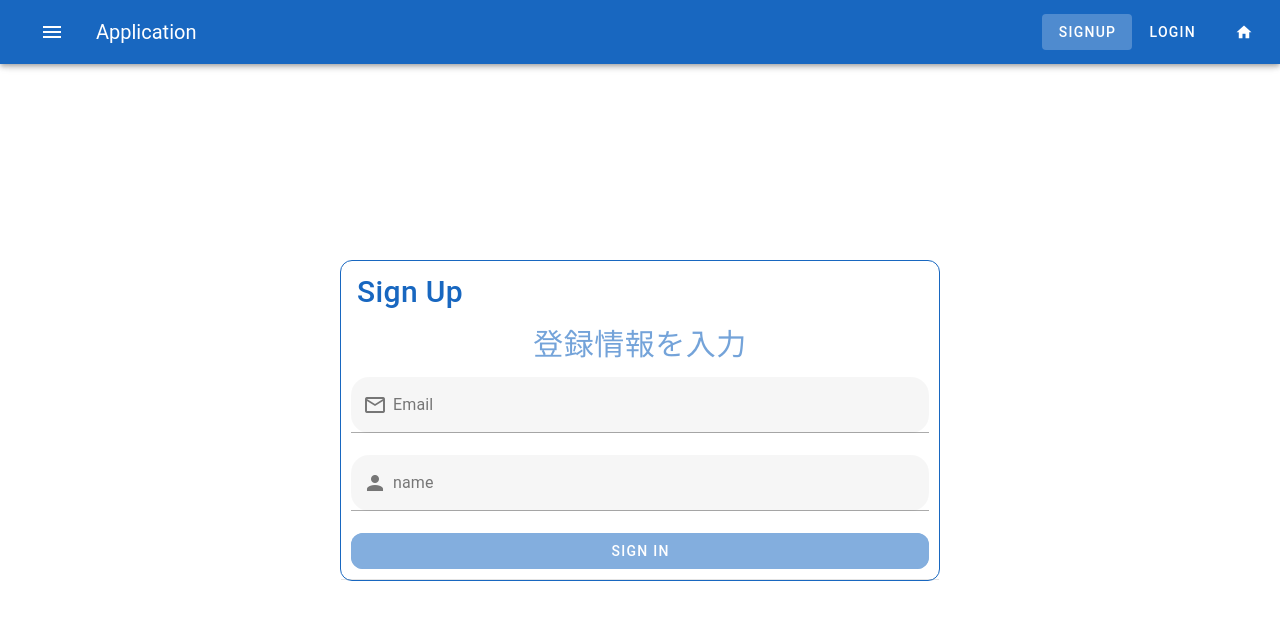
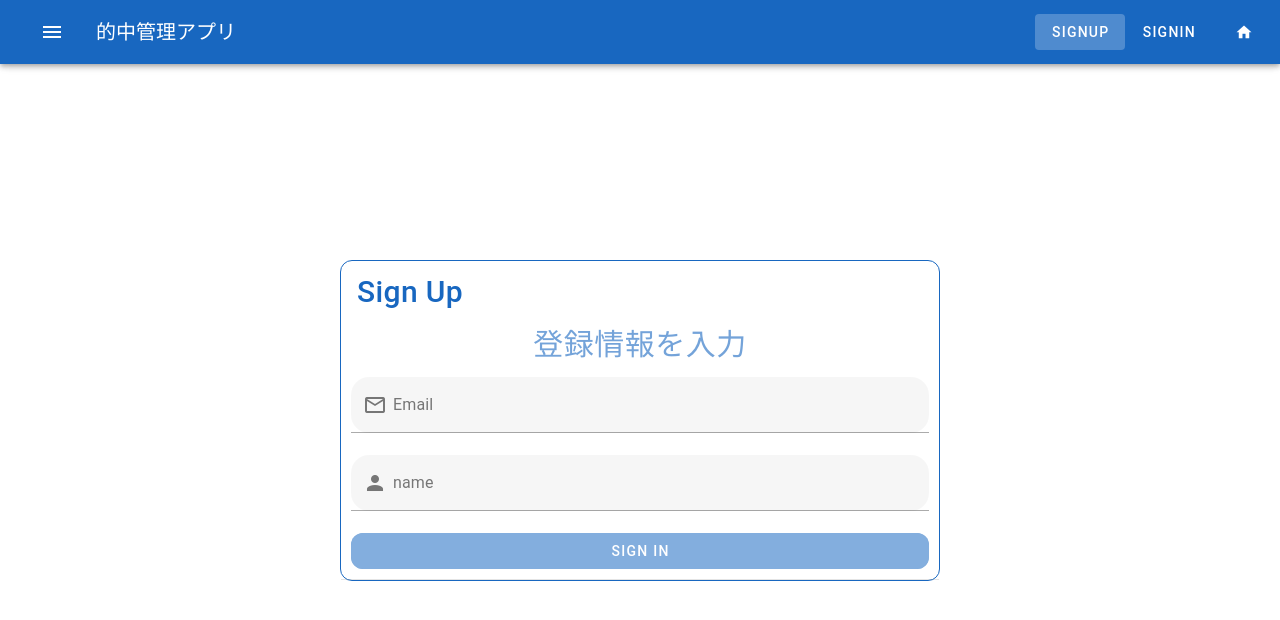
Before and after one commit to kotaro-sudo-ono/sample_app, a Vue app in the folder my-kyudo-app/: page /signUp in a window 1280 px wide. Shown: the top 620 px of the page. Built offline with nearby package versions, Linux system fonts and the light colour scheme.

Commit message:
ログインではなくサインインに修正
feature/7

```diff
--- a/my-kyudo-app/src/App.vue
+++ b/my-kyudo-app/src/App.vue
@@ -16,11 +16,11 @@ const draw = () => {
         <v-app-bar-nav-icon @click="draw"></v-app-bar-nav-icon>
       </template>
 
-      <v-app-bar-title> Application </v-app-bar-title>
+      <v-app-bar-title> 的中管理アプリ </v-app-bar-title>
 
       <template v-slot:append>
         <v-btn to="signUp"> signUp </v-btn>
-        <v-btn to="logIn"> logIn</v-btn>
+        <v-btn to="signIn"> signIn</v-btn>
 
         <v-btn to="/">
           <v-icon> mdi-home </v-icon>
@@ -36,7 +36,7 @@ const draw = () => {
   </v-app>
 </template>
 
-<style socpe>
+<style scoped>
 .content {
   justify-items: center;
 }
--- a/my-kyudo-app/src/components/logIn/logIn.vue
+++ b/my-kyudo-app/src/components/signIn/SignIn.vue
@@ -1,6 +1,6 @@
 <script setup>
 import { ref } from 'vue';
-import Dialog from '../Dialog.vue';
+import DialogTemplate from '../shared/dialogTemplate/DialogTemplate.vue';
 import PageTemplate from '../PageTemplate.vue';
 import Button from '../Button.vue';
 
@@ -17,7 +17,7 @@ const openDialog = () => {
       <Button @click="openDialog" :text="'ダイアログを使用する'" />
     </template>
     <template #content-center>
-      <Dialog v-if="visible" />
+      <DialogTemplate v-if="visible" />
     </template>
   </PageTemplate>
 </template>
```
Also changed, not shown: my-kyudo-app/src/router/index.ts (+6 -6 lines).
